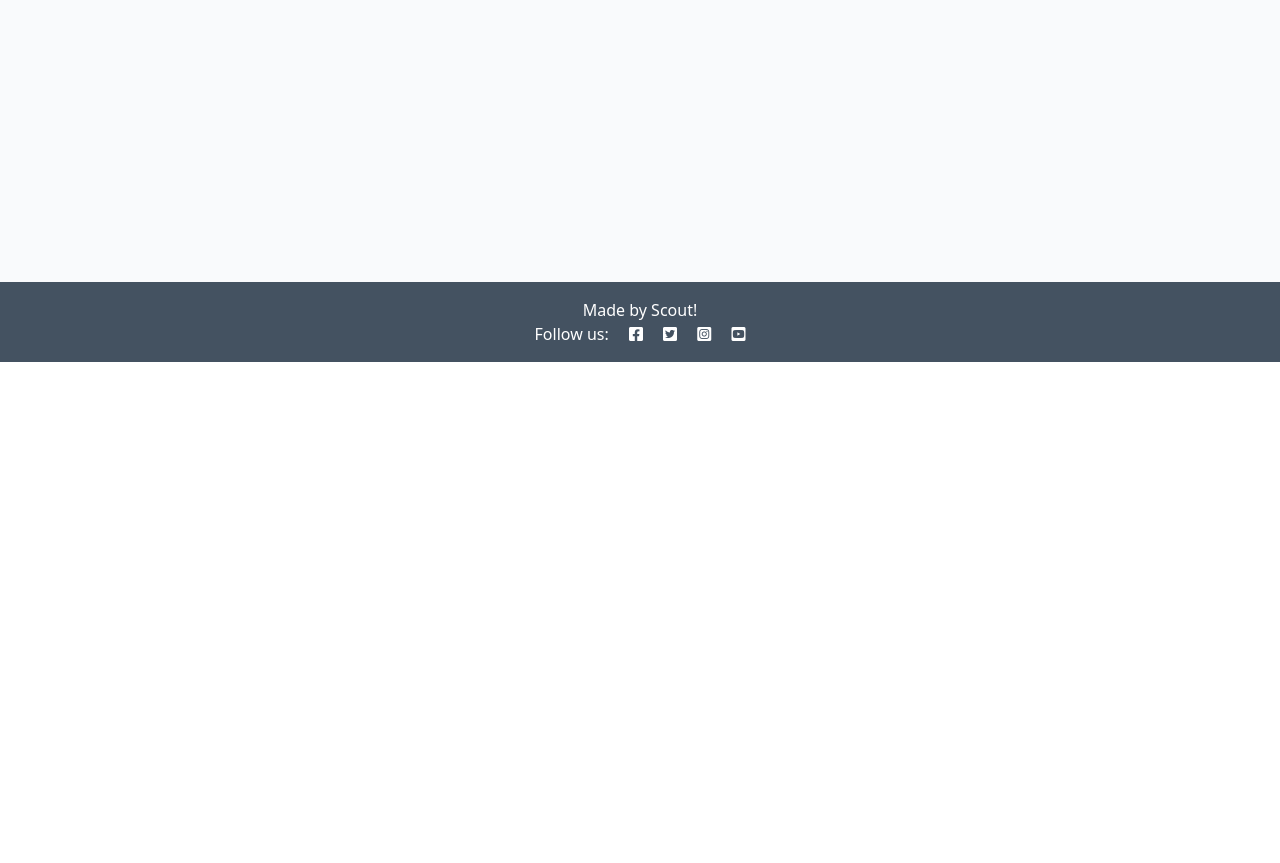
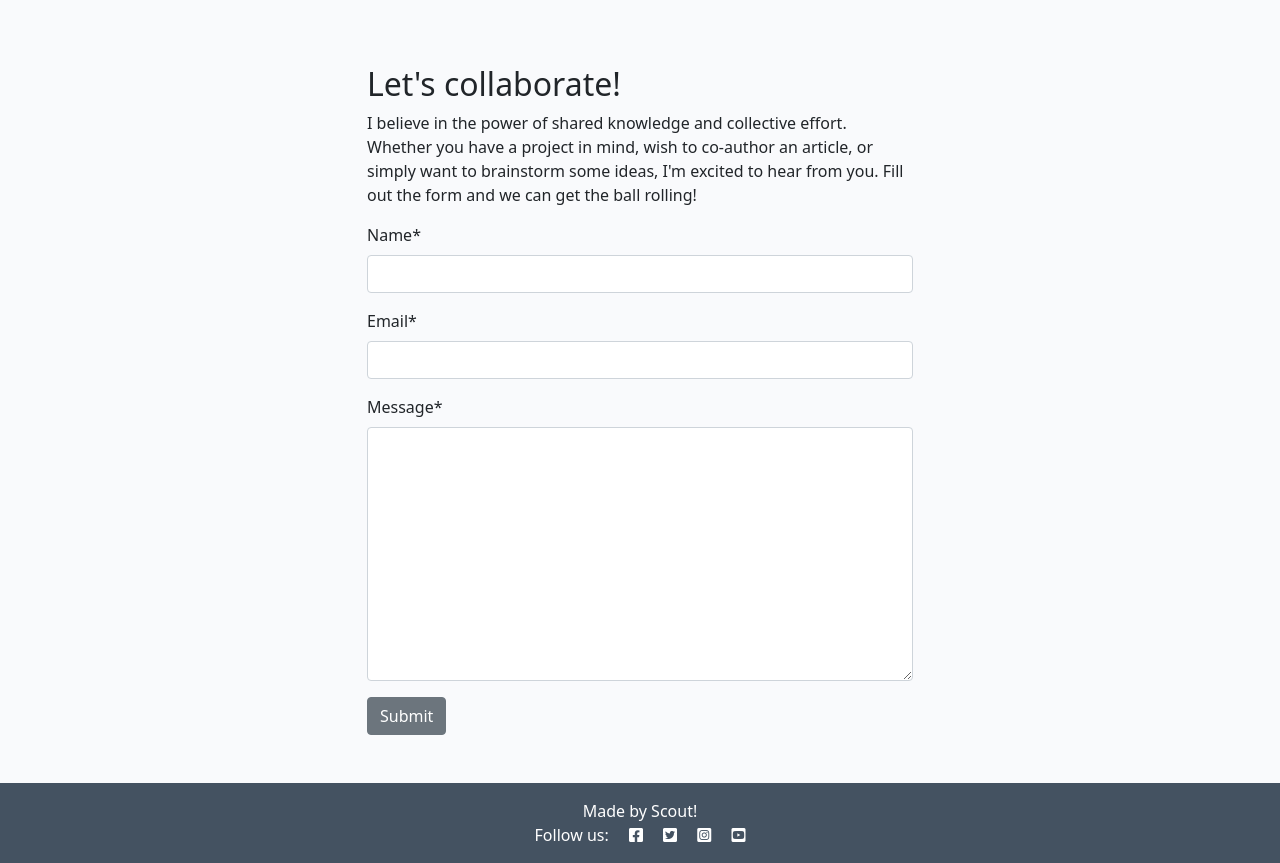
Before and after one commit to Duffew/django-blog, a Django app: page /about/ in a window 1280 px wide. Shown: the part 438-1301 px from the top of the page. Before the commit the page ends 800 px from the top, so only its background shows below. Run offline with Django 4.2, Linux system fonts and the light colour scheme; data that the repository does not hold is empty; some libraries are stand-ins or nearby versions.

Commit message:
add collaboration request form

```diff
--- /dev/null
+++ b/about/forms.py
@@ -0,0 +1,8 @@
+from .models import CollaborateRequest
+from django import forms
+
+
+class CollaborateForm(forms.ModelForm):
+    class Meta:
+        model = CollaborateRequest
+        fields = ('name', 'email', 'message')
--- a/about/models.py
+++ b/about/models.py
@@ -11,3 +11,13 @@ class About(models.Model):
 
     def __str__(self):
         return self.title
+
+
+class CollaborateRequest(models.Model):
+    name = models.CharField(max_length=200)
+    email = models.EmailField()
+    message = models.TextField()
+    read = models.BooleanField(default=False)
+
+    def __str__(self):
+        return f"Collaboration request from {self.name}"
--- a/about/templates/about/about.html
+++ b/about/templates/about/about.html
@@ -1,23 +1,42 @@
 {% extends 'base.html' %}
+{% load static %}
+{% load crispy_forms_tags %}
+
 {% block content %}
-{% load static %}
 <div class="container mt-5">
     <div class="row">
-        <div class="col-4 text-center">
+        <div class="col-12 col-md-4 text-center">
             <img src="{% static 'images/nobody.jpg' %}" width="75%">
         </div>
-        <div class="col-8">
-            <!-- Title goes between these h2 tags -->
+        <div class="col-12 col-md-8">
             <h2>{{ about.title }}</h2>
-            <!-- Content goes directly underneath this -->
-             {{ about.content | safe }}
+            {{ about.content | safe }}
         </div>
     </div>
     <div class="row">
         <div class="col text-right">
             <!-- Updated on field goes in here -->
+
             <p class="text-end"><em>Updated on: {{ about.updated_on }}</em></p>
         </div>
-      </div>
+    </div>
+    <div class="row justify-content-center">
+        <div class="col-12 col-md-6 my-5">
+            <h2>Let's collaborate!</h2>
+            <p>I believe in the power of shared knowledge and collective effort.
+                Whether you have a project in mind, wish to co-author
+                an article, or simply want to brainstorm some ideas,
+                I'm excited to hear from you. Fill out the form
+                and we can get the ball rolling!</p>
+
+            <!-- add your form here. Your submit button should
+                                have the classes of btn, btn-secondary -->
+            <form method="post">
+                {{ collaborate_form | crispy }}
+                {% csrf_token %}
+                <button class="btn btn-secondary" type="submit">Submit</button>
+            </form>
+        </div>
+    </div>
 </div>
 {% endblock content %}
--- a/about/views.py
+++ b/about/views.py
@@ -1,5 +1,6 @@
 from django.shortcuts import render
 from .models import About
+from .forms import CollaborateForm
 
 # Create your views here.
 
@@ -9,9 +10,12 @@ def about_me(request):
     """
 
     about = About.objects.all().order_by('-updated_on').first()
+    collaborate_form = CollaborateForm()
 
     return render(
         request,
         "about/about.html",
-        {"about": about},
+        {"about": about,
+        "collaborate_form": CollaborateForm
+        },
     )
--- a/codestar/settings.py
+++ b/codestar/settings.py
@@ -34,9 +34,9 @@ TEMPLATES_DIR = os.path.join(BASE_DIR, 'templates')
 SECRET_KEY = os.environ.get("SECRET_KEY")
 
 # SECURITY WARNING: don't run with debug turned on in production!
-DEBUG = False
+DEBUG = True
 
-ALLOWED_HOSTS = ['8000-duffew-djangoblog-cscdrth9yd8.ws.codeinstitute-ide.net', '.herokuapp.com']
+ALLOWED_HOSTS = ['8000-duffew-djangoblog-a18z8gj2hmi.ws.codeinstitute-ide.net', '.herokuapp.com']
 
 
 # Application definition
```
Also changed, not shown: about/admin.py (+13 -1 lines), about/migrations/0003_collaboraterequest.py (added).
